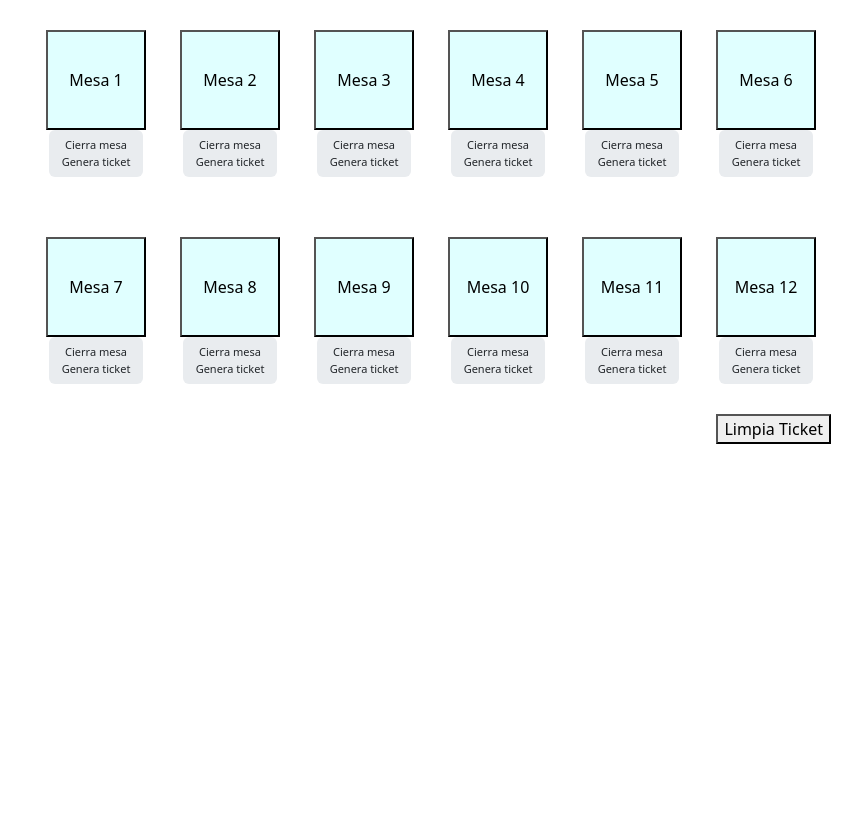
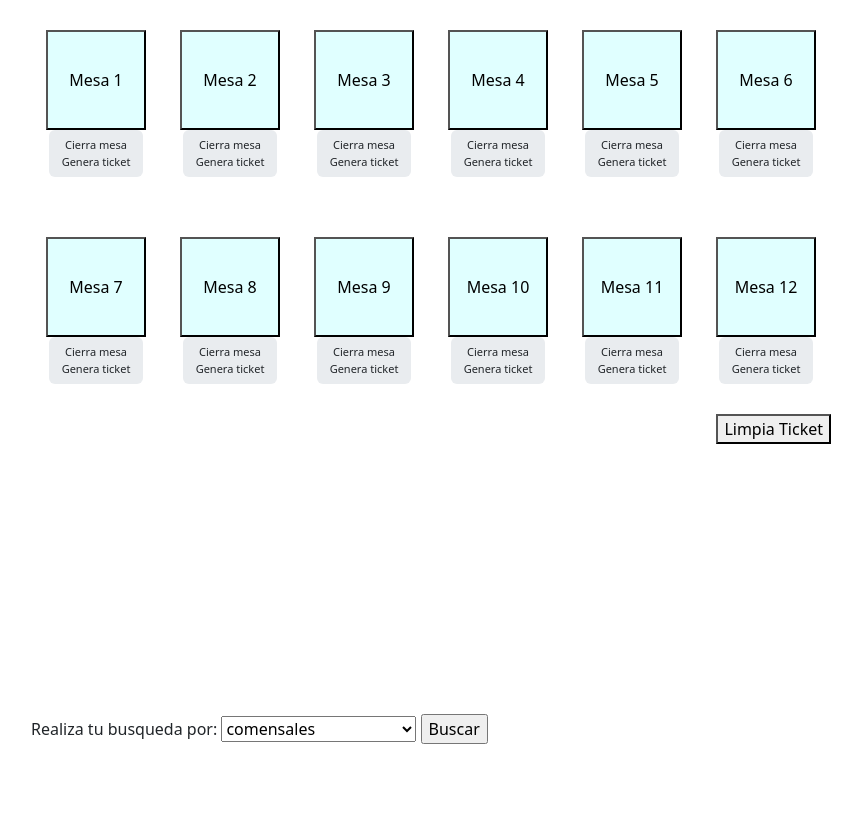
Before and after one commit to lorenamejuto/CoderHouseJs, a plain HTML site: page index.html in a window 1280 px wide. Shown: the whole page, without its empty margins (209-1071 px from the left). Drawn offline with nearby package versions, Linux system fonts and the light colour scheme.

Commit message:
added search engine

```diff
--- a/index.html
+++ b/index.html
@@ -265,6 +265,40 @@
       </div>
     </div>
 
+    <form action="" id=formulario-busqueda class="contenedor">
+      <p>
+        Realiza tu busqueda por:
+        <select id="busquedaproductos">
+          <option value="comensales">comensales</option>
+          <option value="cantCafe">cantCafe</option>
+          <option value="cantCafeCortado">cantCafeCortado</option>
+          <option value="cantCafeJarrito">cantCafeJarrito</option>
+          <option value="cantCafeJarritoCortado">cantCafeJarritoCortado</option>
+          <option value="cantCafeConLeche">cantCafeConLeche</option>
+          <option value="cantAguaSgas">cantAguaSgas</option>
+          <option value="cantAguaCgas">cantAguaCgas</option>
+          <option value="cantCocaCola">cantCocaCola</option>
+          <option value="cantCocaColaL">cantCocaColaL</option>
+          <option value="cantSprite">cantSprite</option>
+          <option value="cantSpriteL">cantSpriteL</option>
+          <option value="cantFanta">cantFanta</option>
+          <option value="cantTonica">cantTonica</option>
+          <option value="cantMediaLunas">cantMediaLunas</option>
+          <option value="cantTostado">cantTostado</option>
+          <option value="cantChipa">cantChipa</option>
+          <option value="cantTarta">cantTarta</option>
+          <option value="cantBrownie">cantBrownie</option>
+          <option value="cantCeliacos">cantCeliacos</option>
+          <option value="cantPromo1">cantPromo1</option>
+          <option value="cantPromo2">cantPromo2</option>
+          <option value="cantPromo3">cantPromo3</option>
+          <option value="cantPromo4">cantPromo4</option>
+        </select>
+        <input type="submit" value="Buscar">
+      </p>
+      <p id="resultado" style="width: 40%;"></p>
+    </form>
+
 
     <script src="https://cdnjs.cloudflare.com/ajax/libs/jquery/3.6.0/jquery.min.js" integrity="sha512-894YE6QWD5I59HgZOGReFYm4dnWc1Qt5NtvYSaNcOP+u1T9qYdvdihz0PPSiiqn/+/3e7Jo4EaG7TubfWGUrMQ==" crossorigin="anonymous" referrerpolicy="no-referrer"></script>
     <script src="https://cdn.jsdelivr.net/npm/bootstrap@5.0.2/dist/js/bootstrap.bundle.min.js" integrity="sha384-MrcW6ZMFYlzcLA8Nl+NtUVF0sA7MsXsP1UyJoMp4YLEuNSfAP+JcXn/tWtIaxVXM" crossorigin="anonymous"></script>
@@ -307,7 +341,7 @@
 
     .contenedor-ticket {
       width: 400px;
-      min-height: 400px;
+      min-height: 300px;
     }
 
 </style>
--- a/proyecto.js
+++ b/proyecto.js
@@ -78,6 +78,9 @@ function validar(evt) {
         cantPromo1, cantPromo2, cantPromo3, cantPromo4);
         datos = comanda;
 
+    contieneComandas.push(datos);
+    localStorage.setItem('contieneComandasLS', JSON.stringify(contieneComandas));
+
     for (const propiedad in comanda) {
        /* if (comanda[propiedad] != 0 && propiedad.includes('total')) {
             total = comanda[propiedad] + total;
@@ -97,13 +100,13 @@ function validar(evt) {
 }
 
 let total=0;
+let contieneComandas = [];
 btnTicket.removeAttribute('disabled');
 btnTicket.onclick = function generaTicket() {
     for (const propiedad in datos) {
         if (datos[propiedad] != 0 && propiedad.includes('total')) {
             total = datos[propiedad] + total;
             document.getElementById('total').innerHTML = 'Total: $' + total ;
-            console.log(total)
         }
         if (datos[propiedad] != 0 && !propiedad.includes('total')) {
             let propiedades = propiedad;
@@ -123,9 +126,28 @@ btnTicket.onclick = function generaTicket() {
 
 document.getElementById("comanda").addEventListener("submit", validar);
 
+/*
 const btnLimpiaTicket = document.getElementById('limpia-ticket');
 const descripcionTicket = document.getElementsByTagName('h3');
 
 btnLimpiaTicket.onclick = function limpiaTicket() {
     descripcionTicket.innerHTML = '';
-}
+}*/
+
+
+
+const buscador = document.getElementById("formulario-busqueda");
+buscador.addEventListener('submit', (e) => {
+    e.preventDefault();
+    let contieneComandasBase = localStorage.getItem('contieneComandasLS');
+    contieneComandasBase = JSON.parse(contieneComandasBase);
+
+    const productoBuscado = document.getElementById("busquedaproductos").value;
+
+    var result = contieneComandasBase.reduce((acc, obj) => {
+        return acc + Number(obj[productoBuscado])
+    }, 0)
+
+    console.log(result)
+    document.getElementById('resultado').innerHTML = result ;
+})
```
